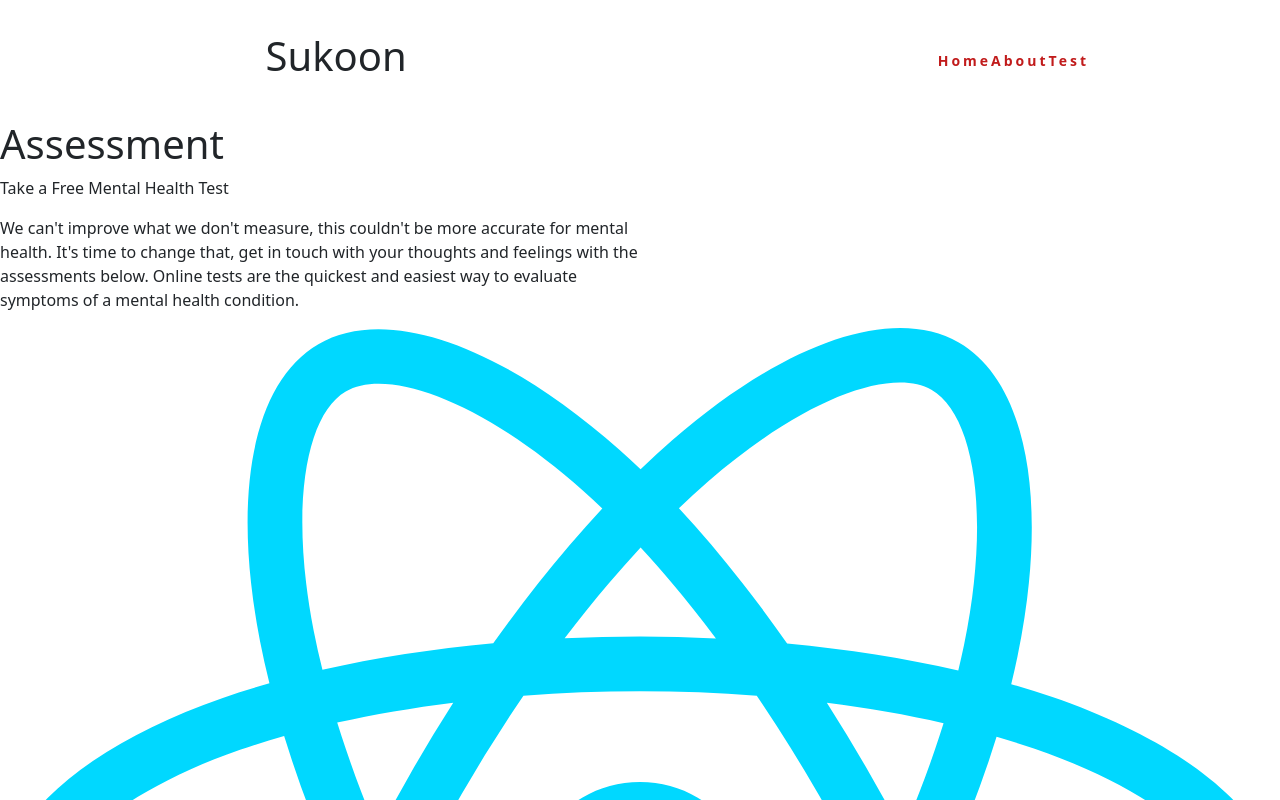
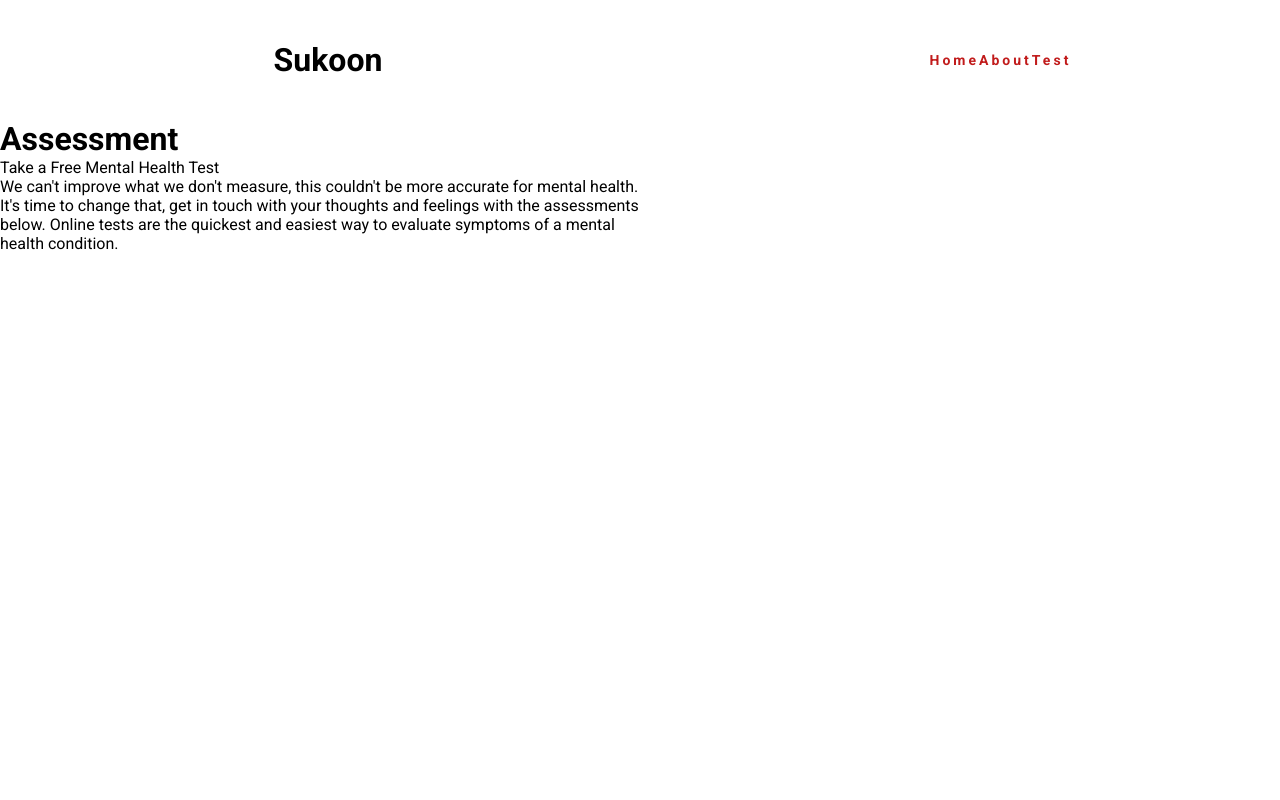
Before and after one commit to jeetkanodia/MentalHealth-frontend, a React (Vite) app: page /test in a window 1280 px wide. Shown: the top 800 px of the page. Built offline with nearby package versions, Linux system fonts and the light colour scheme.

Commit message:
add: card component

```diff
--- a/index.html
+++ b/index.html
@@ -5,20 +5,19 @@
     <link rel="icon" type="image/svg+xml" href="/vite.svg" />
     <meta name="viewport" content="width=device-width, initial-scale=1.0" />
     <title>Vite + React</title>
+    <!-- Font Awesome -->
     <link
-      href="https://cdn.jsdelivr.net/npm/bootstrap@5.3.2/dist/css/bootstrap.min.css"
+      href="https://cdnjs.cloudflare.com/ajax/libs/font-awesome/6.0.0/css/all.min.css"
       rel="stylesheet"
-      integrity="sha384-T3c6CoIi6uLrA9TneNEoa7RxnatzjcDSCmG1MXxSR1GAsXEV/Dwwykc2MPK8M2HN"
-      crossorigin="anonymous"
+    />
+    <!-- Google Fonts -->
+    <link
+      href="https://fonts.googleapis.com/css?family=Roboto:300,400,500,700&display=swap"
+      rel="stylesheet"
     />
   </head>
   <body>
     <div id="root"></div>
     <script type="module" src="/src/main.jsx"></script>
-    <script
-      src="https://cdn.jsdelivr.net/npm/bootstrap@5.3.2/dist/js/bootstrap.bundle.min.js"
-      integrity="sha384-C6RzsynM9kWDrMNeT87bh95OGNyZPhcTNXj1NW7RuBCsyN/o0jlpcV8Qyq46cDfL"
-      crossorigin="anonymous"
-    ></script>
   </body>
 </html>
--- /dev/null
+++ b/src/components/Card.jsx
@@ -0,0 +1,15 @@
+import React from "react";
+
+const Card = ({ heading, description }) => {
+  return (
+    <div className="card-container">
+      <div className="card-img">{/* img here */}</div>
+      <div className="card-content">
+        <h2 className="card-heading">{heading}</h2>
+        <p className="card"></p>
+      </div>
+    </div>
+  );
+};
+
+export default Card;
--- a/src/components/Test.jsx
+++ b/src/components/Test.jsx
@@ -1,6 +1,7 @@
 import React from "react";
 import "../styles/test.css";
 import img from "../assets/react.svg";
+import Card from "./Card";
 
 const Test = () => {
   return (
@@ -19,42 +20,11 @@ const Test = () => {
         </div>
         <div className="test-right">{/* IMAGE HERE */}</div>
       </div>
-      <div className="test-caraosel-container">
-        <div
-          id="carouselExampleAutoplaying"
-          class="carousel slide"
-          data-bs-ride="carousel"
-        >
-          <div class="carousel-inner">
-            <div class="carousel-item active">
-              <img src={img} class="d-block w-100" alt="..." />
-            </div>
-            <div class="carousel-item">
-              <img src={img} class="d-block w-100" alt="..." />
-            </div>
-            <div class="carousel-item">
-              <img src={img} class="d-block w-100" alt="..." />
-            </div>
-          </div>
-          <button
-            class="carousel-control-prev"
-            type="button"
-            data-bs-target="#carouselExampleAutoplaying"
-            data-bs-slide="prev"
-          >
-            <span class="carousel-control-prev-icon" aria-hidden="true"></span>
-            <span class="visually-hidden">Previous</span>
-          </button>
-          <button
-            class="carousel-control-next"
-            type="button"
-            data-bs-target="#carouselExampleAutoplaying"
-            data-bs-slide="next"
-          >
-            <span class="carousel-control-next-icon" aria-hidden="true"></span>
-            <span class="visually-hidden">Next</span>
-          </button>
-        </div>
+      <div className="test-cards">
+        <Card />
+        <Card />
+        <Card />
+        <Card />
       </div>
     </div>
   );
--- a/src/index.css
+++ b/src/index.css
@@ -1,4 +1,8 @@
+@import url('https://fonts.googleapis.com/css2?family=Roboto:ital,wght@0,100;0,300;0,400;0,500;0,700;0,900;1,100;1,300;1,400;1,500;1,700;1,900&display=swap');
+
+
 * {
   padding: 0;
   margin: 0;
+  font-family: 'Roboto', sans-serif;
 }
--- a/src/styles/test.css
+++ b/src/styles/test.css
@@ -11,8 +11,3 @@
 .test-left {
     width: 50%;
 }
-
-.test-caraosel-container {
-    width: 100%;
-    height: 40vh;
-}
```
Also changed, not shown: src/styles/card.css (added).
